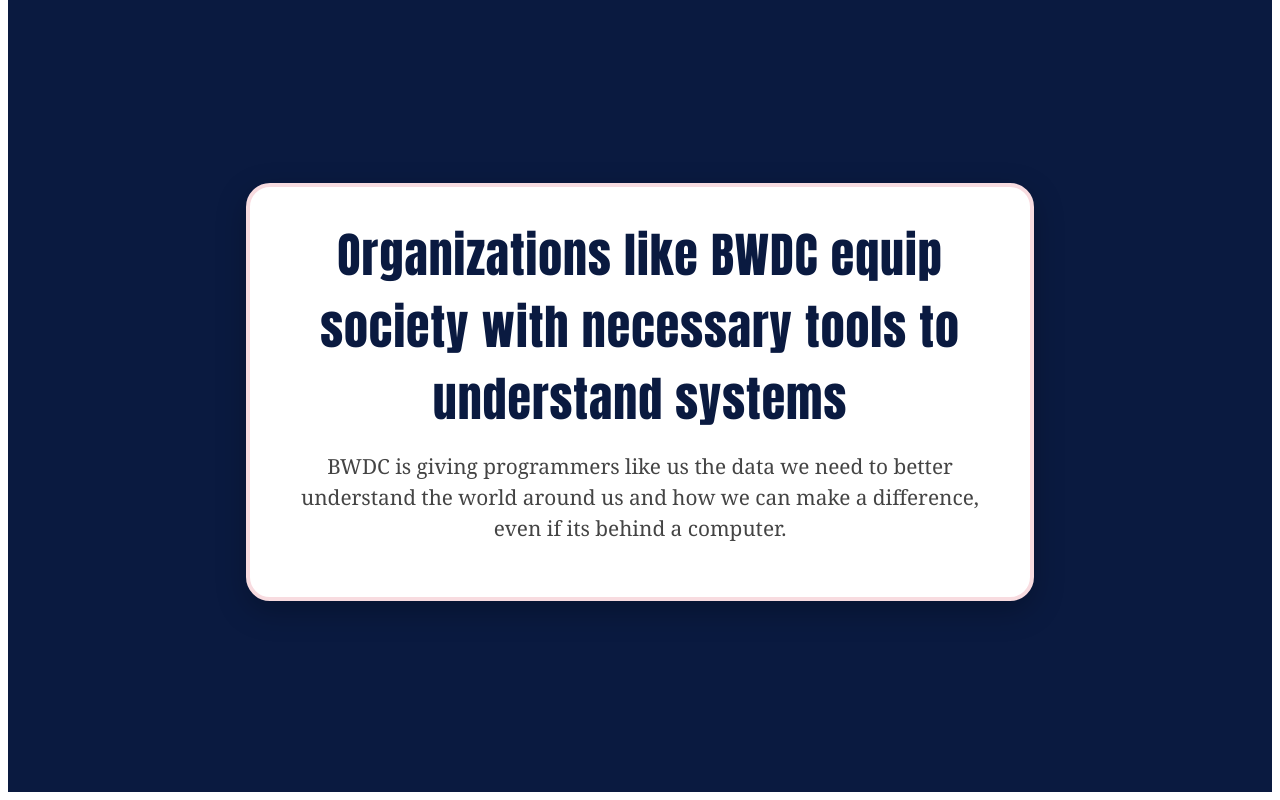
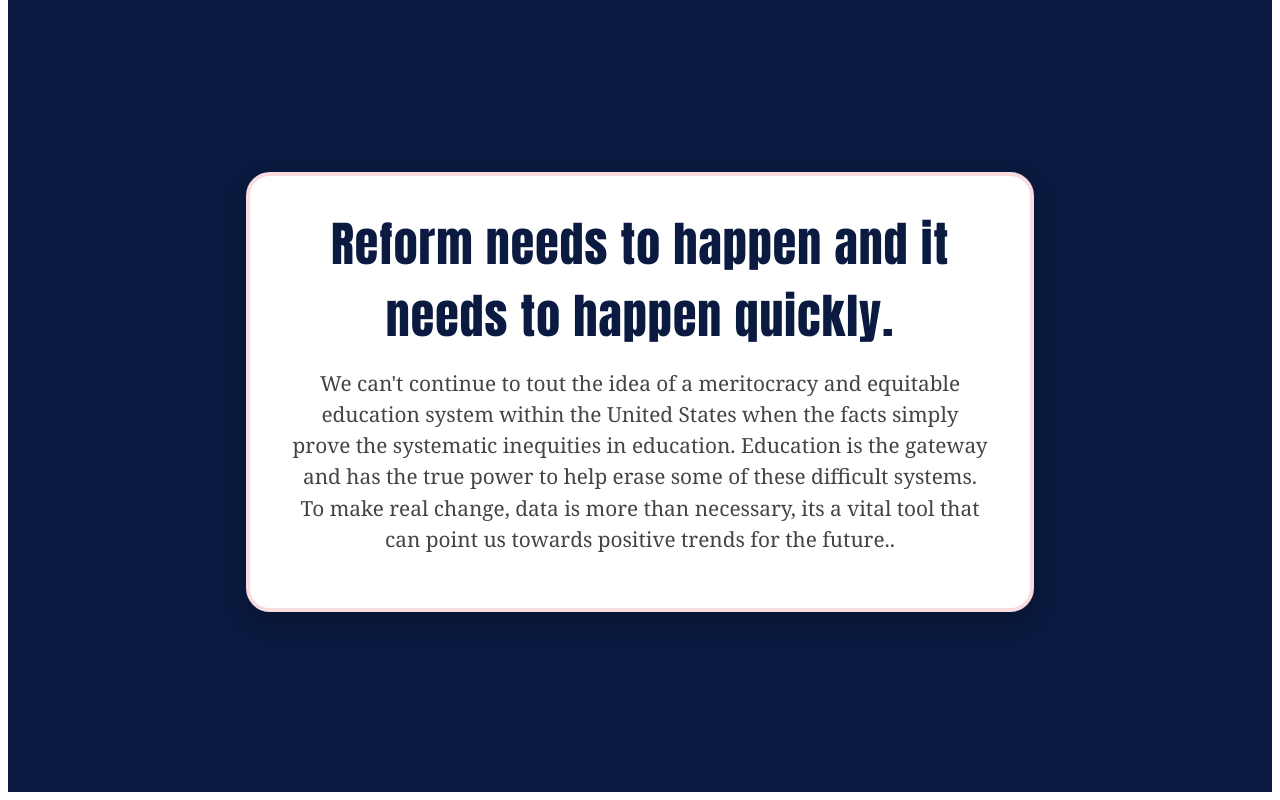
Before and after one commit to juliahuth/kwkfinalproject, a Svelte app: page / in a window 1280 px wide. Shown: the part 10776-11576 px from the top of the page. Built offline with nearby package versions, Linux system fonts and the light colour scheme; no server answers.

Commit message:
actually should work now

```diff
--- a/src/App.svelte
+++ b/src/App.svelte
@@ -19,7 +19,7 @@
 -->
   <IntersectionObserverSectionCard />
   <LeftAlignedExample />
-  <IntersectionObserverSectionCard />
+ <InteresectionObserverBasicExample />
 
   <!-- <InteresectionObserverBasicExample />
   <IntersectionObserverAlertExample />
```
